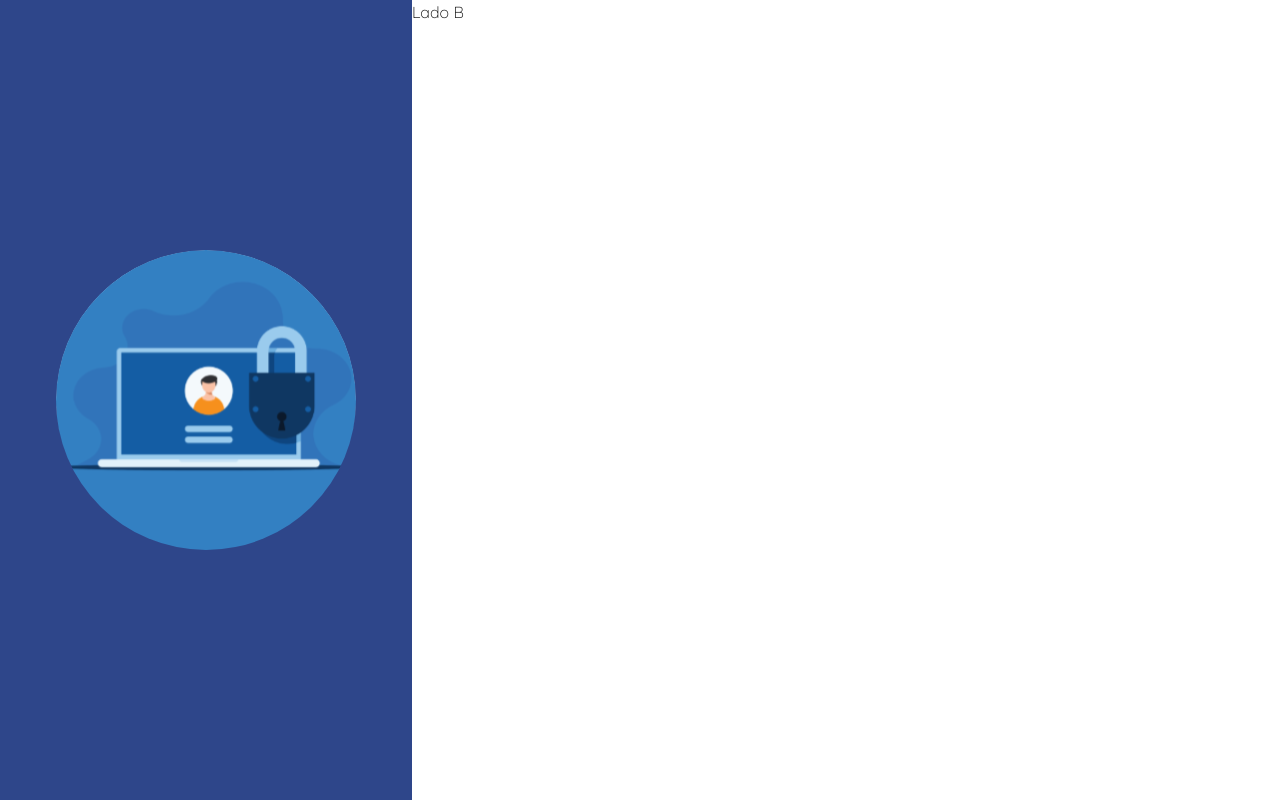
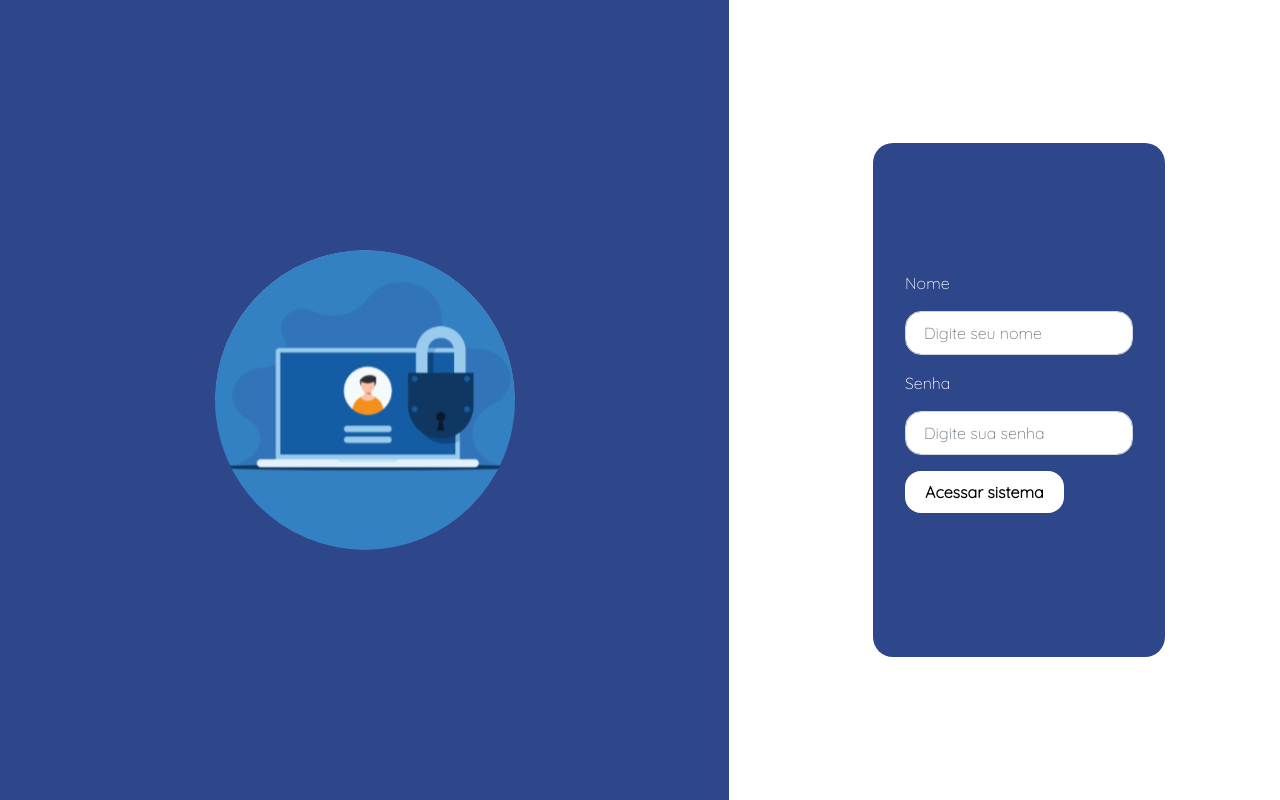
Before and after one commit to AlanGustav0/web--custom-system, an Angular app: page /welcome in a window 1280 px wide. Both pictures are taken after a click on the button "Entrar". Built offline with nearby package versions, Linux system fonts and the light colour scheme.

Commit message:
feat: login page implamentation

```diff
--- a/src/app/login/login.component.html
+++ b/src/app/login/login.component.html
@@ -1,6 +1,34 @@
 <main class="login-container">
-  <section class="login-container__content-image">
-    <div class="login-container__content-image__image"></div>
-  </section>
-  <section class="login-container__content-form">Lado B</section>
+  <div class="login-container__content-image">
+    <section class="login-container__content-image__image">
+      <div class="login-container__content-image__image-inner"></div>
+    </section>
+  </div>
+    <div class="login-container__content-form">
+      <section class="login-container__content-form__form">
+        <form>
+          <div class="form-group mb-3">
+            <label class="mb-3" for="name">Nome</label>
+            <input
+              type="text"
+              class="form-control"
+              id="name"
+              placeholder="Digite seu nome"
+            />
+          </div>
+          <div class="form-group mb-3">
+            <label class="mb-3" for="password">Senha</label>
+            <input
+              type="text"
+              class="form-control"
+              id="password"
+              placeholder="Digite sua senha"
+            />
+          </div>
+          <button type="submit" class="login-container__content-form__form__button">
+            Acessar sistema
+          </button>
+        </form>
+      </section>
+    </div>
 </main>
--- a/src/app/login/login.component.scss
+++ b/src/app/login/login.component.scss
@@ -1,41 +1,79 @@
-@import './../../assets/scss/mixins.scss';
+@import "./../../assets/scss/mixins.scss";
 
-.login-container{
-  width: 100vw;
+.login-container {
   height: 100vh;
   display: flex;
 
-  @include for-phone-only{
+  @include for-phone-only {
     flex-direction: column;
   }
 
-  &__content-image{
+  &__content-image {
+    display: flex;
+
+    &__image {
       background-color: var(--primary-default-blue);
-    max-width: 729px;
       padding: 128px 56px 128px 56px;
+      width: 729px;
       display: flex;
+      align-items: center;
       justify-content: center;
-    align-items: center;
 
-    @include for-phone-only{
+      @include for-phone-only {
         width: 100%;
         padding: 50px;
       }
 
+      @include for-tablet-only {
+        width: 457px;
+      }
 
-    &__image{
+      &-inner {
         border-radius: 100%;
         width: 300px;
         height: 300px;
         background-color: pink;
-      background: url('../../assets/images/login-image.svg');
+        background: url("../../assets/images/login-image.svg");
         background-repeat: no-repeat;
         background-size: cover;
 
-      @include for-phone-only{
+        @include for-phone-only {
           display: none;
-      }
-
         }
       }
     }
+  }
+
+  &__content-form {
+    display: flex;
+    align-items: center;
+    padding-left: 144px;
+
+    @include for-tablet-only {
+      padding-left: 52px;
+    }
+
+      &__form {
+        border-radius: 20px;
+        padding: 128px 32px 128px 32px;
+        background-color: var(--primary-default-blue);
+        color: var(--primary-color);
+        max-width: 434px;
+
+        input {
+          border-radius: 16px;
+          padding: 9px 38px 9px 18px;
+        }
+
+        @include for-phone-only {
+          margin: 50px 26px 135px 26px;
+        }
+
+
+
+        &__button {
+          @include button-style;
+        }
+      }
+  }
+}
--- a/src/app/welcome/welcome.component.scss
+++ b/src/app/welcome/welcome.component.scss
@@ -30,18 +30,7 @@
       }
 
       &__button{
-        border-radius: 1rem;
-        padding: 9px 20px 9px 20px;
-        background-color: var(--primary-color);
-        border: none;
-        color: var(--secundary);
-        font-weight: 600;
-        cursor: pointer;
-        margin-bottom: 1rem;
-
-        &:hover{
-          opacity: 0.9;
-        }
+        @include button-style;
       }
 
       @include for-phone-only {
--- a/src/assets/scss/mixins.scss
+++ b/src/assets/scss/mixins.scss
@@ -21,3 +21,18 @@
     @content;
   }
 }
+
+@mixin button-style{
+  border-radius: 1rem;
+        padding: 9px 20px 9px 20px;
+        background-color: var(--primary-color);
+        border: none;
+        color: var(--secundary);
+        font-weight: 600;
+        cursor: pointer;
+        margin-bottom: 1rem;
+
+        &:hover{
+          opacity: 0.9;
+        }
+}
```
Lines whose indentation alone changed are shown as unchanged.
